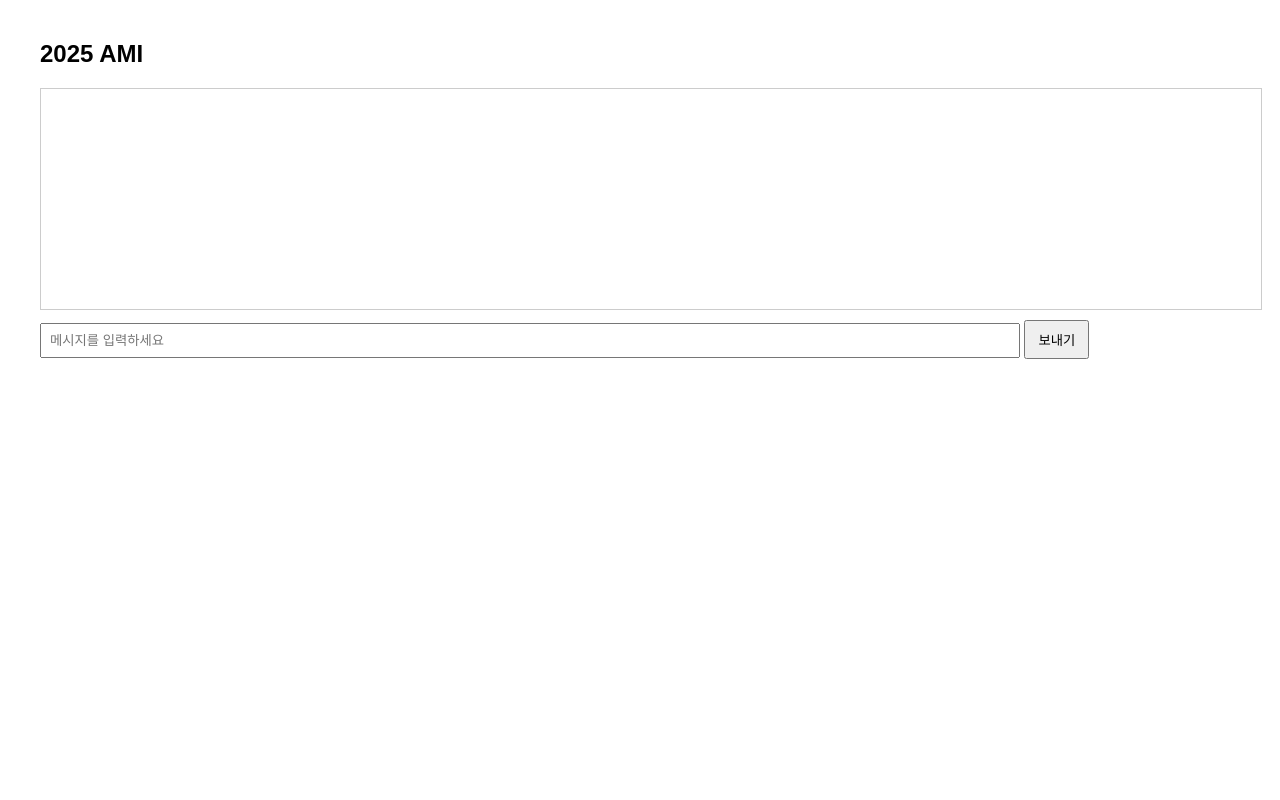
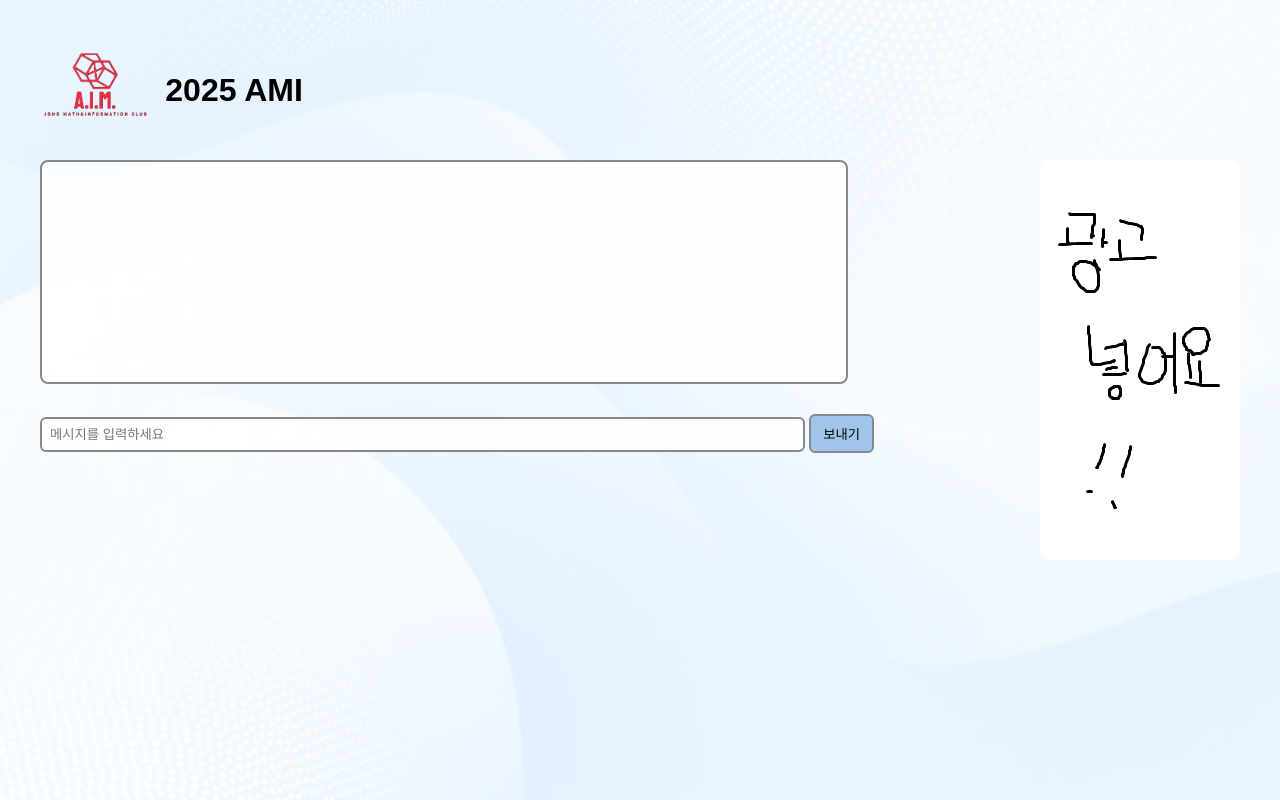
Before and after one commit to haeron1102/aimi, a Flask app: page / in a window 1280 px wide. Run offline with Flask 3, Linux system fonts and the light colour scheme.

Commit message:
change html

```diff
--- a/templates/structure.html
+++ b/templates/structure.html
@@ -9,39 +9,75 @@
       margin: 40px;
     }
     #chatbox {
-      width: 100%;
+      width: 80%;
       height: 200px;
       border: 1px solid #ccc;
       padding: 10px;
       overflow-y: auto;
-      margin-bottom: 10px;
+      margin-bottom: 30px;
+      border-radius: 8px;
+      border: 2px solid #888;
+
+      background-color: rgba(255, 255, 255, 0.8);
     }
     #userInput {
-      width: 80%;
+      width: 76%;
       padding: 8px;
+      border-radius: 6px;
+      border: 2px solid #888;
+
+      background-color: rgba(255, 255, 255, 0.8);
     }
     #sendBtn {
       padding: 8px 12px;
+      background-color: #a0c5eb;
+      border-radius: 6px;
+      border: 2px solid #888;
+    }
+    .bg {
+      position: fixed;
+      top: 0;
+      left: 0;
+      width: 100%;
+      height: 100%;
+      background-image: url('background.png');
+      background-size: cover;
+      background-position: center;
+      opacity: 0.2;
+      z-index: -1;
     }
   </style>
 </head>
 <body>
-  <h2>2025 AMI</h2>
+  <div class = "bg"></div>
 
-  <div id="chatbox"></div>
+  <header style="display: flex; align-items: center; margin-bottom: 20px;">
+    <img src = "aim_logo.png" alt = "AIM LOGO" style = "height: 100px; margin-right: 15px;">
+    <h1>2025 AMI</h1>
+  </header>
 
-  <input type="text" id="userInput" placeholder="메시지를 입력하세요">
-  <button id="sendBtn">보내기</button>
+  <div style = "display: flex; gap: 20px">
+    <div style = "flex: 1;">
+      <div id="chatbox"></div>
+      <input type="text" id="userInput" placeholder="메시지를 입력하세요">
+      <button id="sendBtn">보내기</button>
+    </div>
+
+    <div style = "flex-shrink: 0;">
+      <img src = "side_image.png" alt = "column image" style = "height: 400px; border-radius: 10px;">
+    </div>
+  </div>
 
   <script>
     const chatbox = document.getElementById("chatbox");
     const input = document.getElementById("userInput");
     const button = document.getElementById("sendBtn");
 
-    button.addEventListener("click", async () => {
+    const sendMessage = async () => {
       const userText = input.value.trim();
       if (userText === "") return;
 
+      input.value = "";
       chatbox.innerHTML += `<p><b>나 : </b> ${userText}</p>`;
 
       const response = await fetch("/ask", {
@@ -53,8 +89,15 @@
       const botReply = await response.json();
       chatbox.innerHTML += `<p><b>AMI : </b> ${botReply.reply}</p>`;
 
-      input.value = "";
       chatbox.scrollTop = chatbox.scrollHeight;
+    };
+
+    button.addEventListener("click", sendMessage);
+
+    input.addEventListener("keypress", (event) => {
+      if (event.key === "Enter") {
+        sendMessage();
+      }
     });
   </script>
 </body>
```
Also changed, not shown: templates/aim_logo.png (added), templates/background.png (added), templates/side_image.png (added).
